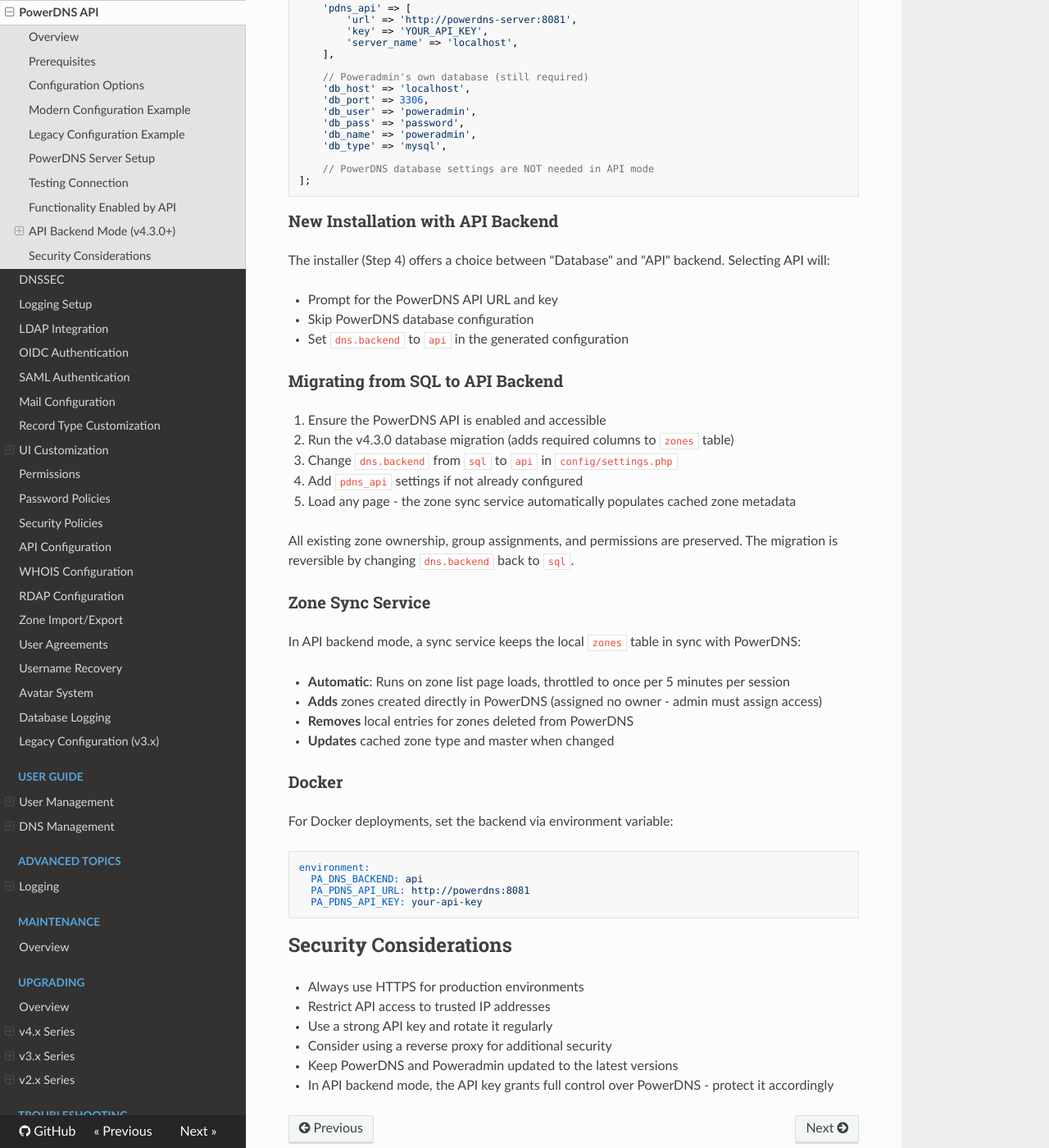
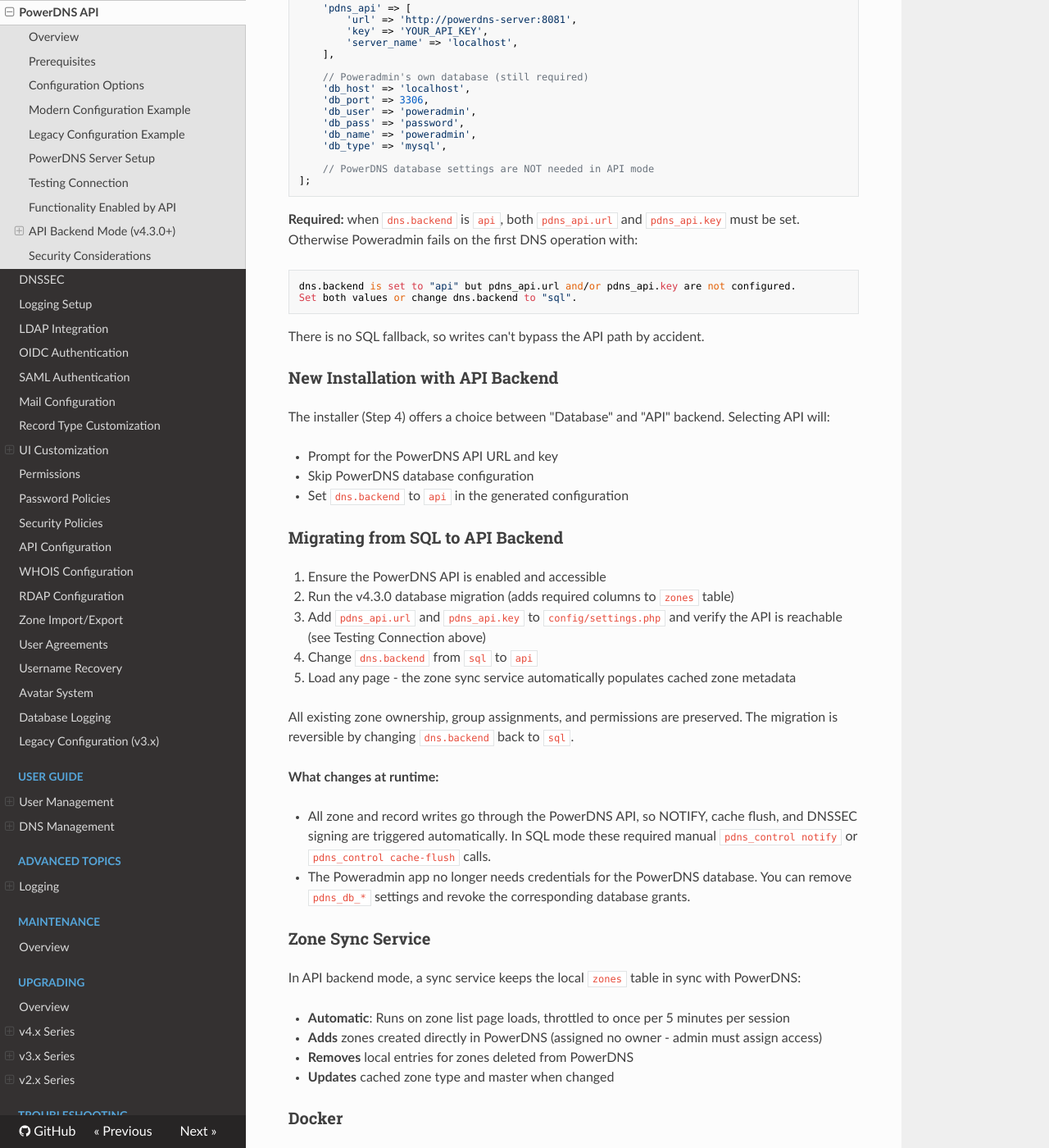
Before and after one commit to poweradmin/poweradmin-docs, an MkDocs documentation site: the page built from docs/configuration/powerdns-api.md, in a window 1280 px wide and 1400 px high, scrolled down 2803 px. Shown: the whole window at 82% size. Built offline with MkDocs 1.6.1, drawn with Linux system fonts in a browser that asks for light colours; nearby versions of some CDN libraries.

Commit message:
docs: clarify pdns_api credentials required in API backend mode

````diff
--- a/docs/configuration/powerdns-api.md
+++ b/docs/configuration/powerdns-api.md
@@ -134,6 +134,15 @@
 ];
 ```
 
+**Required:** when `dns.backend` is `api`, both `pdns_api.url` and `pdns_api.key` must be set. Otherwise Poweradmin fails on the first DNS operation with:
+
+```
+dns.backend is set to "api" but pdns_api.url and/or pdns_api.key are not configured.
+Set both values or change dns.backend to "sql".
+```
+
+There is no SQL fallback, so writes can't bypass the API path by accident.
+
 ### New Installation with API Backend
 
 The installer (Step 4) offers a choice between "Database" and "API" backend. Selecting API will:
@@ -146,11 +155,16 @@
 
 1. Ensure the PowerDNS API is enabled and accessible
 2. Run the v4.3.0 database migration (adds required columns to `zones` table)
-3. Change `dns.backend` from `sql` to `api` in `config/settings.php`
-4. Add `pdns_api` settings if not already configured
+3. Add `pdns_api.url` and `pdns_api.key` to `config/settings.php` and verify the API is reachable (see Testing Connection above)
+4. Change `dns.backend` from `sql` to `api`
 5. Load any page - the zone sync service automatically populates cached zone metadata
 
 All existing zone ownership, group assignments, and permissions are preserved. The migration is reversible by changing `dns.backend` back to `sql`.
+
+**What changes at runtime:**
+
+- All zone and record writes go through the PowerDNS API, so NOTIFY, cache flush, and DNSSEC signing are triggered automatically. In SQL mode these required manual `pdns_control notify` or `pdns_control cache-flush` calls.
+- The Poweradmin app no longer needs credentials for the PowerDNS database. You can remove `pdns_db_*` settings and revoke the corresponding database grants.
 
 ### Zone Sync Service
 
````
Also changed, not shown: docs/upgrading/v4.3.0.md (+2 -0 lines).
